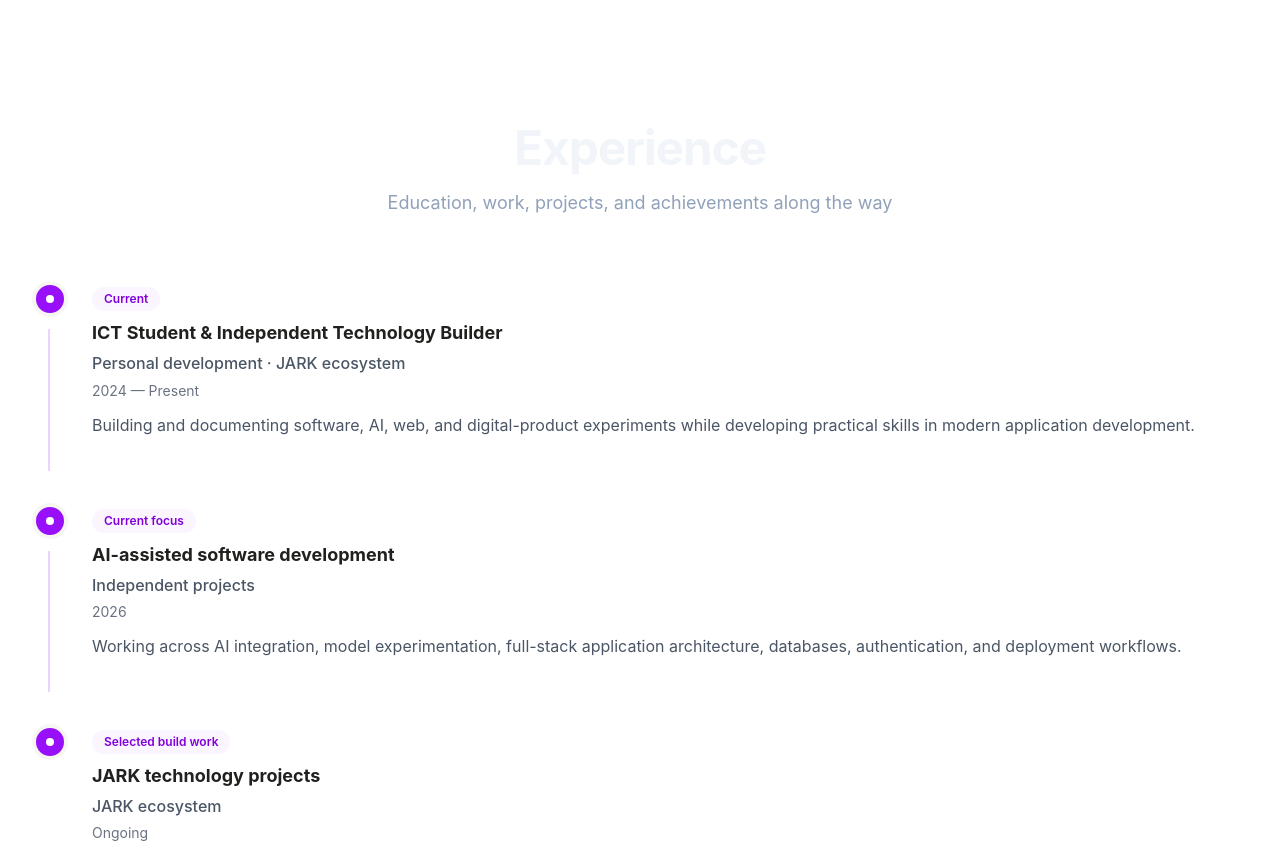
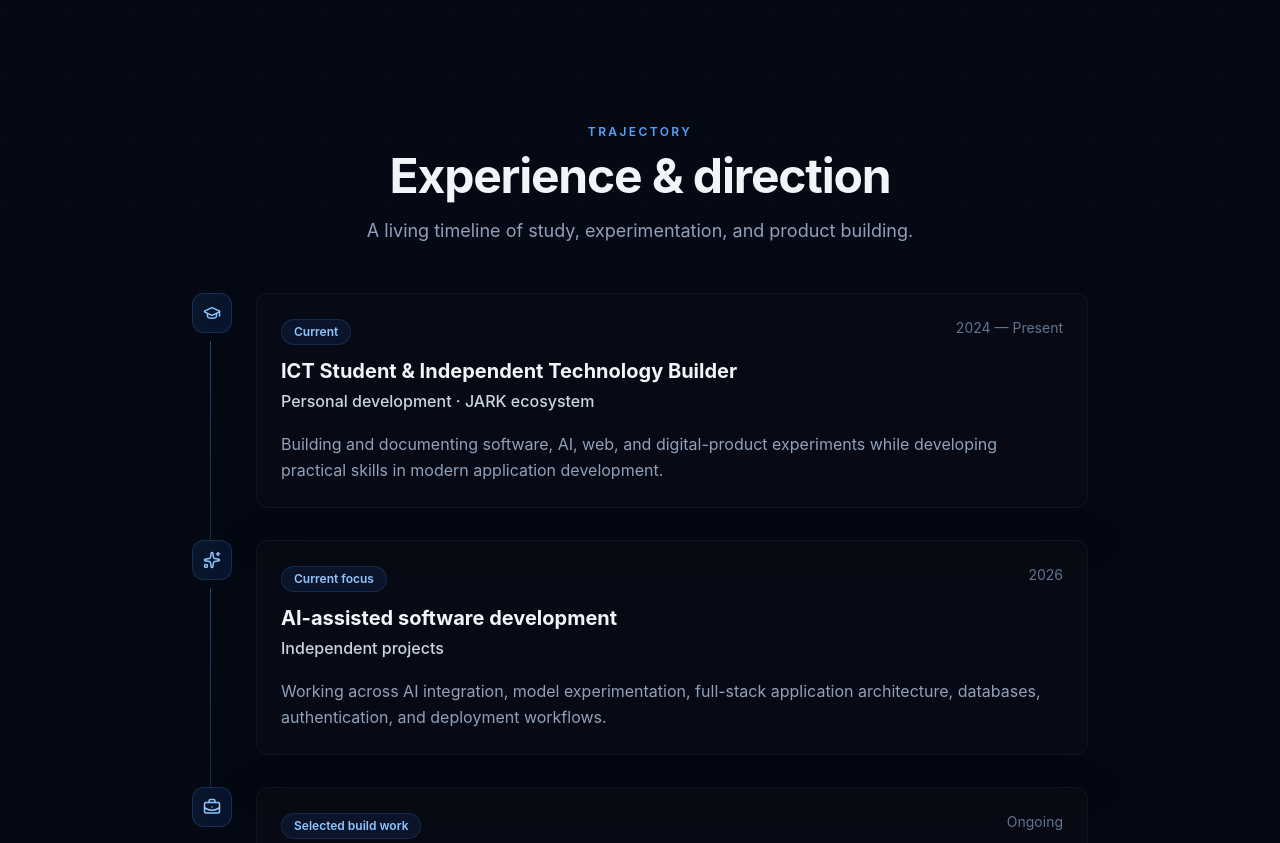
Before and after one commit to jark-zenith/Pruden-Jack-Gideon, a React (Vite) app: page / in a window 1280 px wide. Shown: the part 6520-7363 px from the top of the page. Built offline with nearby package versions, Linux system fonts and the light colour scheme.

Commit message:
finish: polish Experience.tsx

```diff
--- a/src/sections/Experience.tsx
+++ b/src/sections/Experience.tsx
@@ -1,63 +1,47 @@
+import { BriefcaseBusiness, GraduationCap, Sparkles } from 'lucide-react'
 import { PageContainer } from '../components/layout/PageContainer'
 import { SectionHeading } from '../components/ui/SectionHeading'
 import { experience } from '../data/experience'
 
 export function Experience() {
+  const icons = [GraduationCap, Sparkles, BriefcaseBusiness]
+
   return (
-    <section id="experience" className="py-20 md:py-32 bg-white">
+    <section id="experience" className="py-20 md:py-32">
       <PageContainer>
         <SectionHeading
-          title="Experience"
-          subtitle="Education, work, projects, and achievements along the way"
+          eyebrow="Trajectory"
+          title="Experience & direction"
+          subtitle="A living timeline of study, experimentation, and product building."
         />
 
-        <div className="mt-16">
-          {experience.length === 0 ? (
-            <div className="text-center py-12">
-              <p className="text-gray-600">
-                Experience timeline coming soon.
-              </p>
-            </div>
-          ) : (
-            <div className="space-y-8">
-              {experience.map((item, index) => (
-                <div key={index} className="relative pb-8">
-                  {/* Timeline line */}
+        <div className="mx-auto mt-12 max-w-4xl">
+          <div className="relative space-y-8">
+            {experience.map((item, index) => {
+              const Icon = icons[index % icons.length]
+              return (
+                <div key={item.title + index} className="relative pl-16">
                   {index !== experience.length - 1 && (
-                    <div className="absolute left-4 top-12 bottom-0 w-0.5 bg-purple-200"></div>
+                    <div className="absolute left-[1.15rem] top-12 bottom-[-2rem] w-px bg-gradient-to-b from-blue-400/40 to-slate-800" />
                   )}
-
-                  <div className="flex gap-6">
-                    {/* Timeline dot */}
-                    <div className="flex-shrink-0">
-                      <div className="relative z-10 w-9 h-9 rounded-full bg-purple-600 border-4 border-[#f7f6f2] flex items-center justify-center">
-                        <div className="w-2 h-2 rounded-full bg-white"></div>
+                  <div className="absolute left-0 top-0 flex h-10 w-10 items-center justify-center rounded-xl border border-blue-400/20 bg-blue-500/10 text-blue-300">
+                    <Icon size={18} />
+                  </div>
+                  <article className="card-surface card-radius p-6">
+                    <div className="flex flex-col gap-2 sm:flex-row sm:items-start sm:justify-between">
+                      <div>
+                        <span className="inline-flex rounded-full border border-blue-400/15 bg-blue-500/10 px-3 py-1 text-xs font-semibold text-blue-300">{item.type}</span>
+                        <h3 className="mt-3 text-xl font-bold text-slate-100">{item.title}</h3>
+                        <p className="mt-1 font-medium text-slate-300">{item.organization}</p>
                       </div>
+                      <span className="text-sm text-slate-500">{item.date}</span>
                     </div>
-
-                    {/* Content */}
-                    <div className="flex-grow pt-1">
-                      <div className="inline-block px-3 py-1 mb-2 text-xs font-semibold text-purple-700 bg-purple-50 rounded-full">
-                        {item.type}
-                      </div>
-                      <h3 className="text-lg font-bold text-[#20201e] mb-1">
-                        {item.title}
-                      </h3>
-                      <p className="text-gray-600 font-medium mb-1">
-                        {item.organization}
-                      </p>
-                      <p className="text-sm text-gray-500 mb-3">
-                        {item.date}
-                      </p>
-                      <p className="text-gray-600">
-                        {item.description}
-                      </p>
-                    </div>
-                  </div>
+                    <p className="mt-4 leading-relaxed text-slate-400">{item.description}</p>
+                  </article>
                 </div>
-              ))}
-            </div>
-          )}
+              )
+            })}
+          </div>
         </div>
       </PageContainer>
     </section>
```
